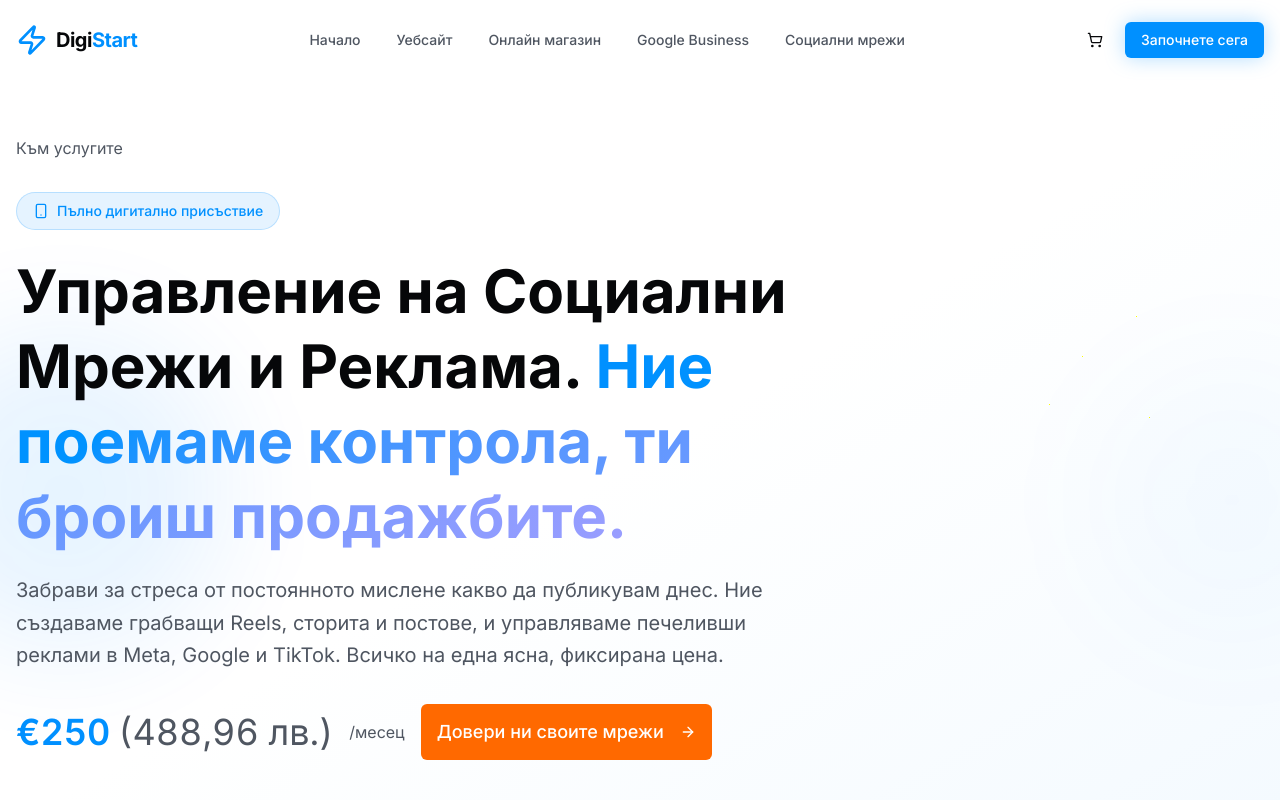
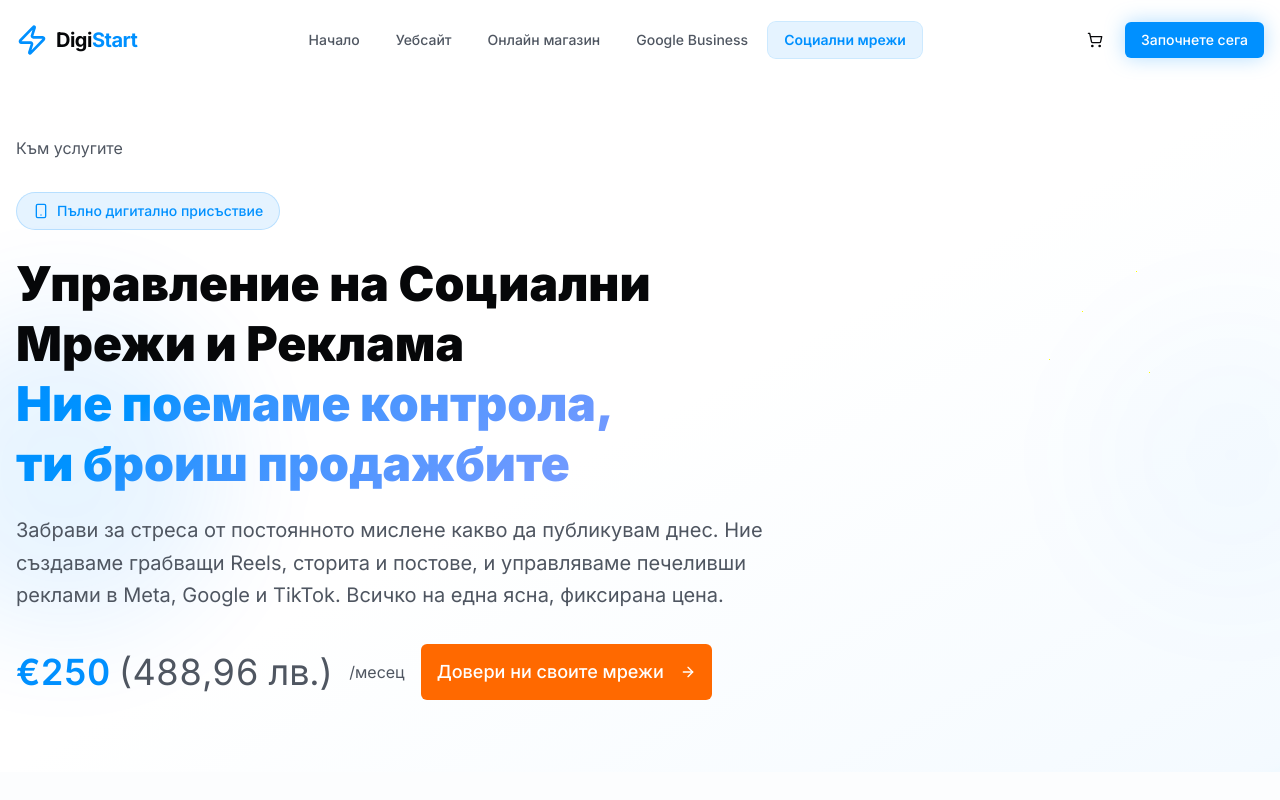
Before and after one commit to StroverIT/digistart, a Next.js app: page /services/social-media in a window 1280 px wide. Shown: the top 800 px of the page. Built offline with nearby package versions, Linux system fonts and the light colour scheme.

Commit message:
Enhance header component functionality and styling; implement active link detection for navigation items, improving user experience. Update service detail page for "Социални Мрежи" by restructuring headings and enhancing content presentation for better clarity and engagement.

```diff
--- a/components/layout/header.tsx
+++ b/components/layout/header.tsx
@@ -2,22 +2,51 @@
 
 import TransitionLink from "@/components/transitions/TransitionLink";
 import { useState, useEffect } from "react";
+import { usePathname } from "next/navigation";
 import { Menu, X, ShoppingCart, Zap } from "lucide-react";
 import { Button } from "@/components/ui/button";
 import { Sheet, SheetContent, SheetTrigger, SheetClose } from "@/components/ui/sheet";
 import { getCartItemCount } from "@/lib/store/cart";
+import { cn } from "@/lib/utils";
 
 const navLinks = [
-  { href: "/", label: "Начало" },
-  { href: "/услуги/уебсайт", label: "Уебсайт" },
-  { href: "/услуги/онлайн-магазин", label: "Онлайн магазин" },
-  { href: "/услуги/google-business", label: "Google Business" },
-  { href: "/услуги/социални-мрежи", label: "Социални мрежи" },
-];
+  { href: "/", label: "Начало", paths: ["/"] },
+  { href: "/услуги/уебсайт", label: "Уебсайт", paths: ["/услуги/уебсайт", "/services/website"] },
+  {
+    href: "/услуги/онлайн-магазин",
+    label: "Онлайн магазин",
+    paths: ["/услуги/онлайн-магазин", "/services/online-store"],
+  },
+  {
+    href: "/услуги/google-business",
+    label: "Google Business",
+    paths: ["/услуги/google-business", "/services/google-business"],
+  },
+  {
+    href: "/услуги/социални-мрежи",
+    label: "Социални мрежи",
+    paths: ["/услуги/социални-мрежи", "/services/social-media"],
+  },
+] as const;
+
+function isPathActive(pathname: string, paths: readonly string[]) {
+  const decoded = (() => {
+    try {
+      return decodeURI(pathname);
+    } catch {
+      return pathname;
+    }
+  })();
+  return paths.some((p) => p === pathname || p === decoded);
+}
 
 export function Header() {
+  const pathname = usePathname();
   const [cartCount, setCartCount] = useState(0);
   const [isScrolled, setIsScrolled] = useState(false);
+
+  const isHome = isPathActive(pathname, navLinks[0].paths);
+  const isCartPage = pathname === "/кошница";
 
   useEffect(() => {
     // Initial cart count
@@ -54,7 +83,20 @@ export function Header() {
       <div className="container mx-auto px-4">
         <div className="flex items-center justify-between h-16 md:h-20">
           {/* Logo */}
-          <TransitionLink href="/" className="flex items-center gap-2 group">
+          {isHome ? (
+            <span
+              className="flex items-center gap-2 rounded-lg outline-none ring-2 ring-primary/25 ring-offset-2 ring-offset-background"
+              aria-current="page"
+            >
+              <div className="relative">
+                <Zap className="h-8 w-8 text-primary" />
+              </div>
+              <span className="text-xl font-bold tracking-tight">
+                Digi<span className="text-primary">Start</span>
+              </span>
+            </span>
+          ) : (
+            <TransitionLink href="/" className="flex items-center gap-2 group rounded-lg">
               <div className="relative">
                 <Zap className="h-8 w-8 text-primary transition-transform group-hover:scale-110" />
                 <div className="absolute inset-0 bg-primary/20 blur-xl rounded-full opacity-0 group-hover:opacity-100 transition-opacity" />
@@ -63,10 +105,24 @@ export function Header() {
                 Digi<span className="text-primary">Start</span>
               </span>
             </TransitionLink>
+          )}
 
           {/* Desktop Navigation */}
-          <nav className="hidden lg:flex items-center gap-1">
-            {navLinks.map((link) => (
+          <nav className="hidden lg:flex items-center gap-1" aria-label="Основна навигация">
+            {navLinks.map((link) => {
+              const active = isPathActive(pathname, link.paths);
+              return active ? (
+                <span
+                  key={link.href}
+                  aria-current="page"
+                  className={cn(
+                    "px-4 py-2 text-sm font-semibold rounded-lg cursor-default",
+                    "text-primary bg-primary/10 ring-1 ring-primary/20",
+                  )}
+                >
+                  {link.label}
+                </span>
+              ) : (
                 <TransitionLink
                   key={link.href}
                   href={link.href}
@@ -74,12 +130,30 @@ export function Header() {
                 >
                   {link.label}
                 </TransitionLink>
-            ))}
+              );
+            })}
           </nav>
 
           {/* Actions */}
           <div className="flex items-center gap-3">
             {/* Cart Button */}
+            {isCartPage ? (
+              <Button
+                variant="ghost"
+                size="icon"
+                className="relative bg-primary/10 ring-2 ring-primary/25 pointer-events-none"
+                tabIndex={-1}
+                aria-current="page"
+              >
+                <ShoppingCart className="h-5 w-5" />
+                {cartCount > 0 && (
+                  <span className="absolute -top-1 -right-1 h-5 w-5 rounded-full bg-primary text-primary-foreground text-xs font-bold flex items-center justify-center">
+                    {cartCount}
+                  </span>
+                )}
+                <span className="sr-only">Кошница (текуща страница)</span>
+              </Button>
+            ) : (
               <TransitionLink href="/кошница">
                 <Button
                   variant="ghost"
@@ -95,6 +169,7 @@ export function Header() {
                   <span className="sr-only">Кошница</span>
                 </Button>
               </TransitionLink>
+            )}
 
             {/* CTA Button - Desktop */}
             <TransitionLink href="/#услуги" className="hidden md:block">
@@ -112,12 +187,23 @@ export function Header() {
               <SheetContent side="right" className="w-80 bg-background border-border">
                 <div className="flex flex-col h-full">
                   <div className="flex items-center justify-between mb-8">
+                    {isHome ? (
+                      <span className="flex items-center gap-2" aria-current="page">
+                        <Zap className="h-7 w-7 text-primary" />
+                        <span className="text-lg font-bold">
+                          Digi<span className="text-primary">Start</span>
+                        </span>
+                      </span>
+                    ) : (
+                      <SheetClose asChild>
                         <TransitionLink href="/" className="flex items-center gap-2">
                           <Zap className="h-7 w-7 text-primary" />
                           <span className="text-lg font-bold">
                             Digi<span className="text-primary">Start</span>
                           </span>
                         </TransitionLink>
+                      </SheetClose>
+                    )}
                     <SheetClose asChild>
                       <Button variant="ghost" size="icon">
                         <X className="h-5 w-5" />
@@ -125,8 +211,21 @@ export function Header() {
                     </SheetClose>
                   </div>
 
-                  <nav className="flex flex-col gap-2">
-                    {navLinks.map((link) => (
+                  <nav className="flex flex-col gap-2" aria-label="Мобилна навигация">
+                    {navLinks.map((link) => {
+                      const active = isPathActive(pathname, link.paths);
+                      return active ? (
+                        <span
+                          key={link.href}
+                          aria-current="page"
+                          className={cn(
+                            "px-4 py-3 text-lg font-semibold rounded-lg cursor-default",
+                            "text-primary bg-primary/10 ring-1 ring-primary/20",
+                          )}
+                        >
+                          {link.label}
+                        </span>
+                      ) : (
                         <SheetClose key={link.href} asChild>
                           <TransitionLink
                             href={link.href}
@@ -135,7 +234,8 @@ export function Header() {
                             {link.label}
                           </TransitionLink>
                         </SheetClose>
-                    ))}
+                      );
+                    })}
                   </nav>
 
                   <div className="mt-auto pt-8">
--- a/components/services/service-detail-social-media.tsx
+++ b/components/services/service-detail-social-media.tsx
@@ -116,9 +116,9 @@ export function ServiceDetailSocialMedia({ service }: ServiceDetailSocialMediaPr
               <Smartphone className="h-4 w-4" />
               Пълно дигитално присъствие
             </span>
-            <h1 className="mt-6 text-4xl sm:text-5xl md:text-6xl font-bold leading-tight text-balance">
-              Управление на Социални Мрежи и Реклама.{" "}
-              <span className="gradient-text">Ние поемаме контрола, ти броиш продажбите.</span>
+            <h1 className="mt-6 text-4xl sm:text-5xl leading-tight text-balance">
+              Управление на Социални Мрежи и Реклама
+              <div className="gradient-text">Ние поемаме контрола, ти броиш продажбите</div>
             </h1>
             <p className="mt-5 max-w-3xl text-lg sm:text-xl text-muted-foreground leading-relaxed">
               Забрави за стреса от постоянното мислене какво да публикувам днес. Ние създаваме
```
Lines whose indentation alone changed are shown as unchanged.
